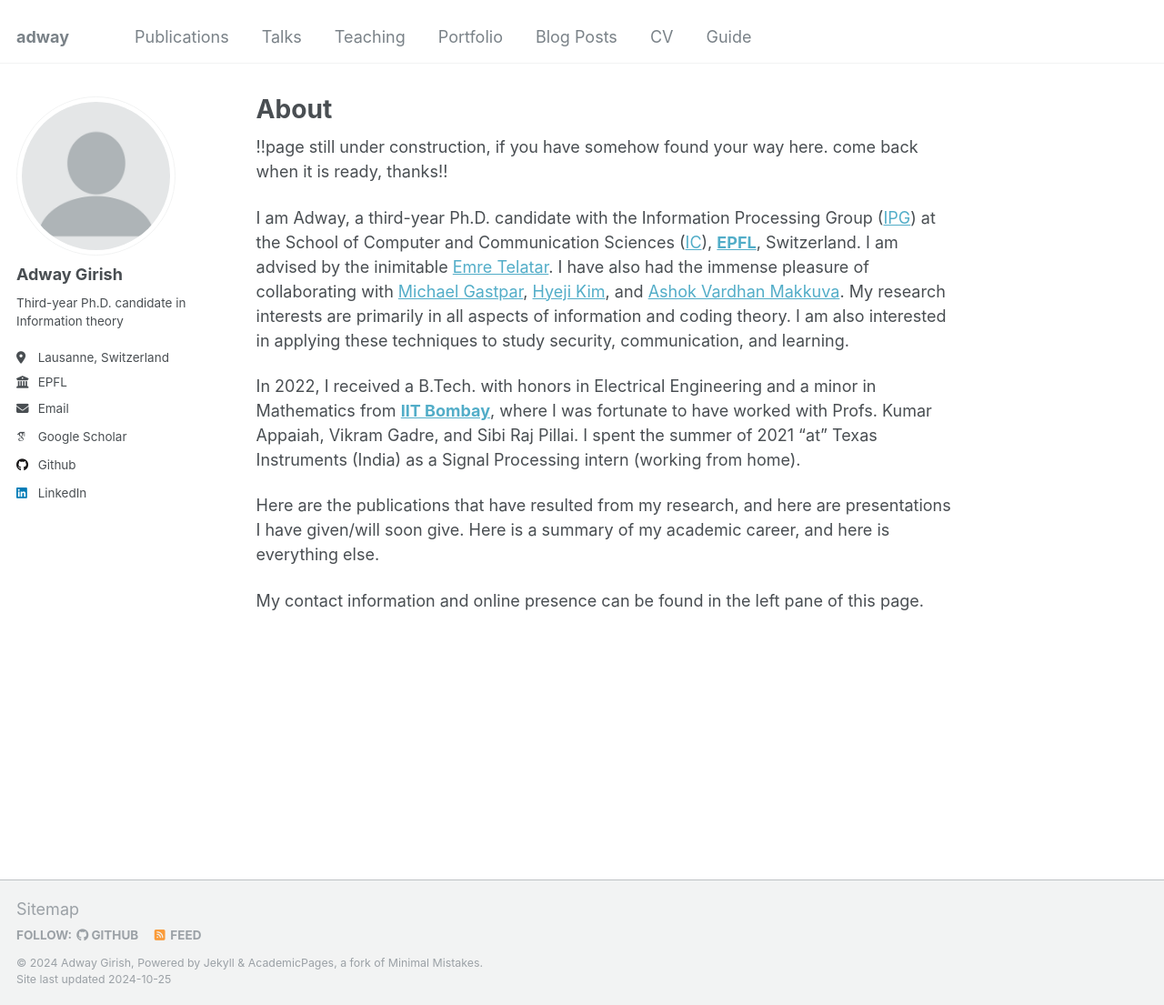
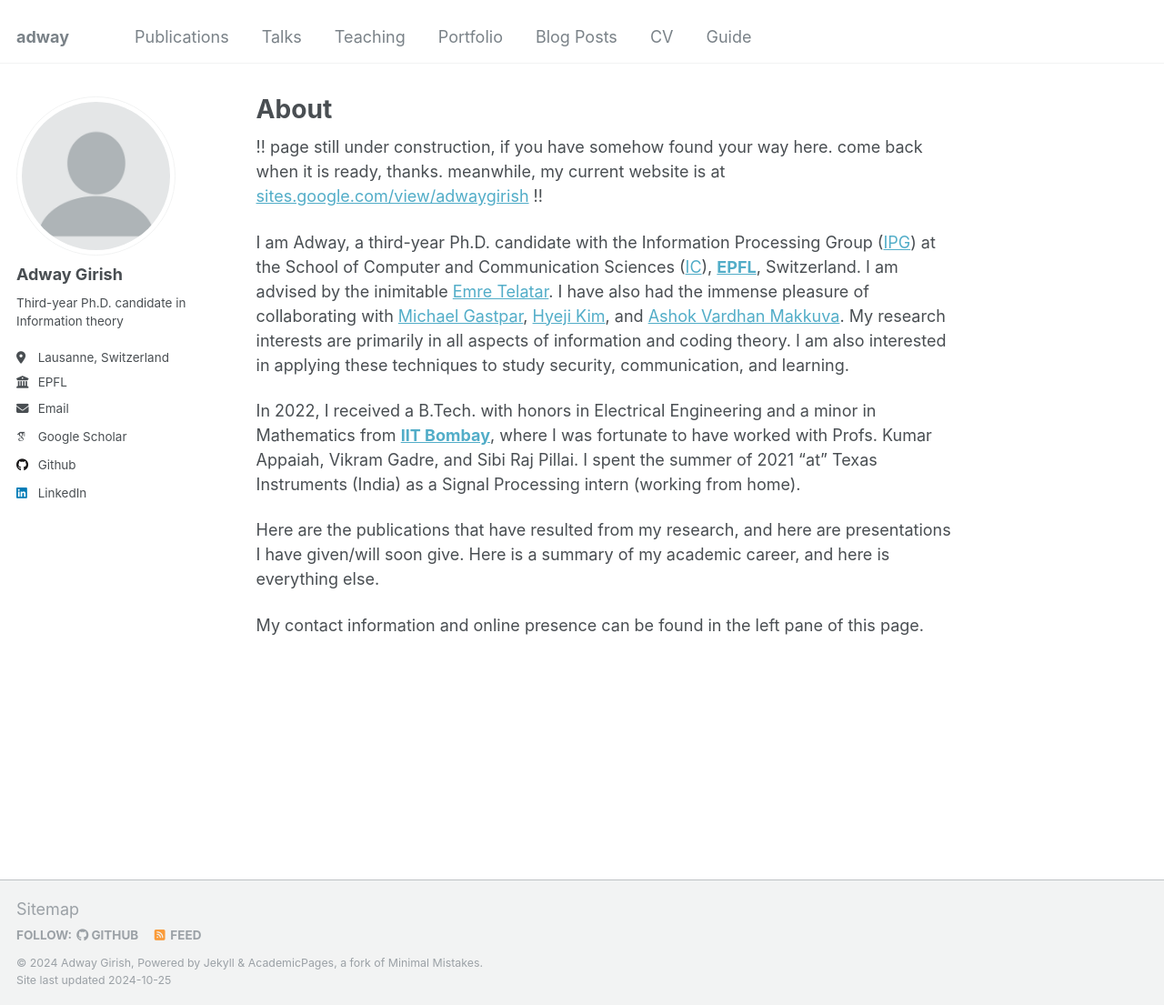
Before and after one commit to adwaygirish/adwaygirish.github.io, a Jekyll site: the page built from _pages/about.md, in a window 1280 px wide and 1105 px high. Shown: the whole window at 91% size. Built offline with Jekyll 4.4.1, drawn with Linux system fonts in a browser that asks for light colours; some web fonts are replaced.

Commit message:
updated about with google sites link

```diff
--- a/_pages/about.md
+++ b/_pages/about.md
@@ -7,7 +7,7 @@ redirect_from:
   - /about.html
 ---
 
-!!page still under construction, if you have somehow found your way here. come back when it is ready, thanks!!
+!! page still under construction, if you have somehow found your way here. come back when it is ready, thanks. meanwhile, my current website is at [sites.google.com/view/adwaygirish](https://sites.google.com/view/adwaygirish/home?authuser=0) !!
 
 I am Adway, a third-year Ph.D. candidate with the Information Processing Group ([IPG](https://ipg.epfl.ch)) at the School of Computer and Communication Sciences ([IC](https://ic.epfl.ch)), **[EPFL](https://www.epfl.ch)**, Switzerland. I am advised by the inimitable [Emre Telatar](https://people.epfl.ch/emre.telatar). I have also had the immense pleasure of collaborating with [Michael Gastpar](https://people.epfl.ch/michael.gastpar), [Hyeji Kim](https://sites.utexas.edu/hkim/), and [Ashok Vardhan Makkuva](http://ashokvardhan.github.io/).
 My research interests are primarily in all aspects of information and coding theory. I am also interested in applying these techniques to study security, communication, and learning.
```
